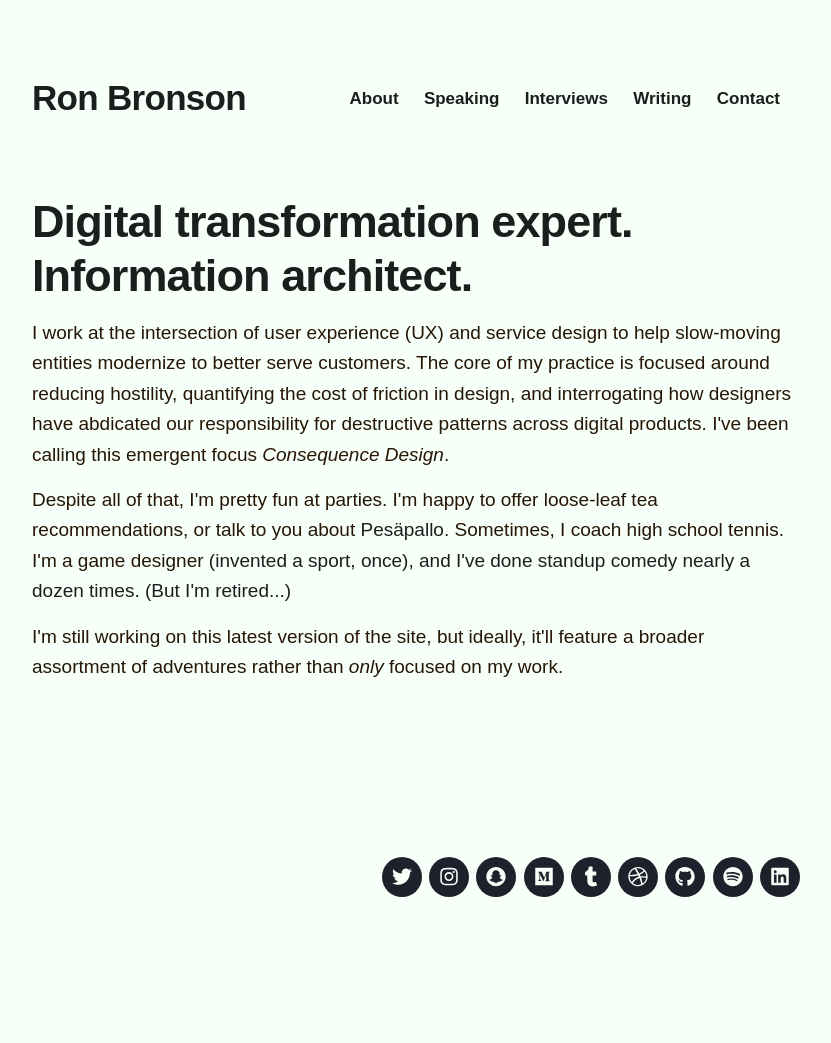
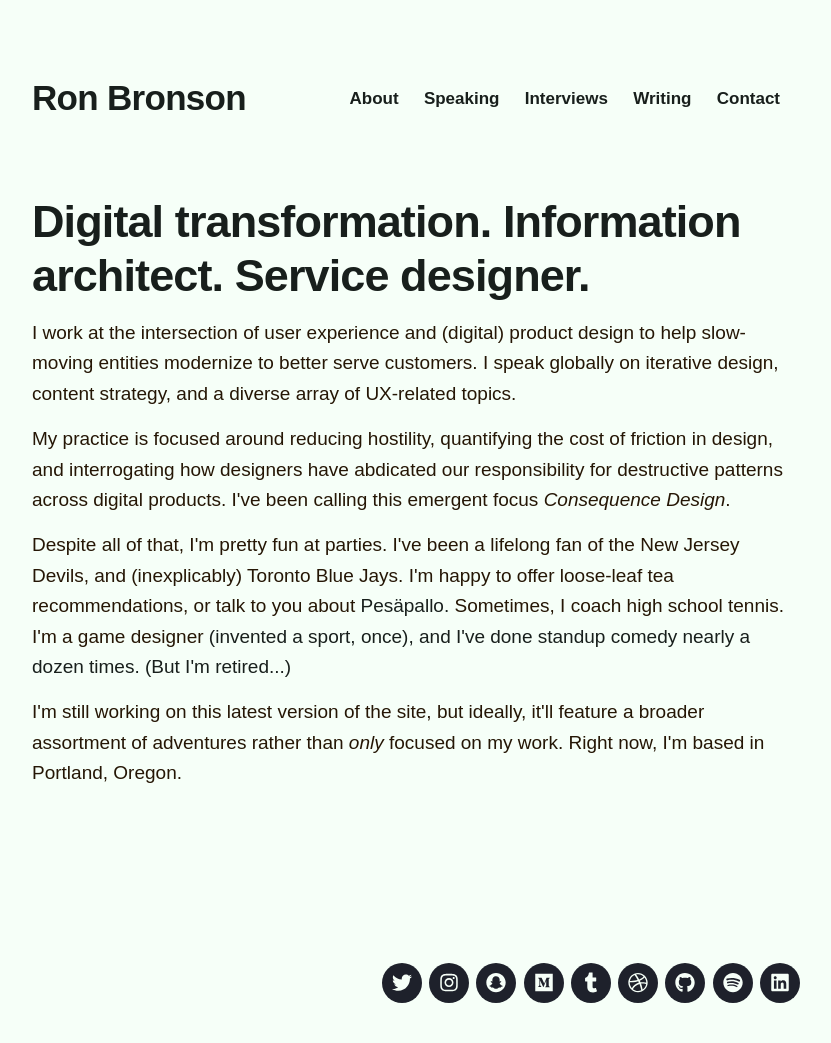
Before and after one commit to quarterback/2020-home, a Jekyll site: the page built from index.html, in a window 1280 px wide. Shown: the whole page, without its empty margins (224-1055 px from the left). Built offline with Jekyll 4.4.1, drawn with Linux system fonts in a browser that asks for light colours; nearby versions of some CDN libraries; some web fonts are replaced; before the commit the page ends 937 px from its top, so only the background shows below that.

Commit message:
Update index.html

```diff
--- a/index.html
+++ b/index.html
@@ -9,13 +9,15 @@ featured_image: /images/social.jpg
 
 	<div class="wrap">
 
-		<h1>Digital transformation expert. Information architect.</h1>
-		<p>I work at the intersection of user experience (UX) and service design to help slow-moving entities modernize to better serve customers. The core of my practice is focused around reducing hostility, quantifying the cost of friction in design, and interrogating how designers have abdicated our responsibility for destructive patterns across digital products. I've been calling this emergent focus <em>Consequence Design</em>. </p>
+		<h1>Digital transformation. Information architect. Service designer.</h1>
+		<p>I work at the intersection of user experience and (digital) product design to help slow-moving entities modernize to better serve customers. I speak globally on iterative design, content strategy, and a diverse array of UX-related topics. </p>
 
-		<p>Despite all of that, I'm pretty fun at parties. I'm happy to offer loose-leaf tea recommendations, or talk to you about <a href="https://www.youtube.com/watch?v=H_navSFGj0I">Pesäpallo.</a>
+	 <p>My practice is focused around reducing hostility, quantifying the cost of friction in design, and interrogating how designers have abdicated our responsibility for destructive patterns across digital products. I've been calling this emergent focus <em>Consequence Design</em>. </p>
+
+		<p>Despite all of that, I'm pretty fun at parties. I've been a lifelong fan of the New Jersey Devils, and (inexplicably) Toronto Blue Jays. I'm happy to offer loose-leaf tea recommendations, or talk to you about <a href="https://www.youtube.com/watch?v=H_navSFGj0I">Pesäpallo.</a>
 		Sometimes, I coach high school tennis. I'm a game designer <a href="https://en.wikipedia.org/wiki/Tennis_polo">(invented a sport, once), and I've done standup comedy nearly a dozen times. (But I'm retired...) </a>
 
-		<p>I'm still working on this latest version of the site, but ideally, it'll feature a broader assortment of adventures rather than <em>only</em> focused on my work.</p>
+		<p>I'm still working on this latest version of the site, but ideally, it'll feature a broader assortment of adventures rather than <em>only</em> focused on my work. Right now, I'm based in Portland, Oregon.</p>
 		</p>
 
 	</div>
```
